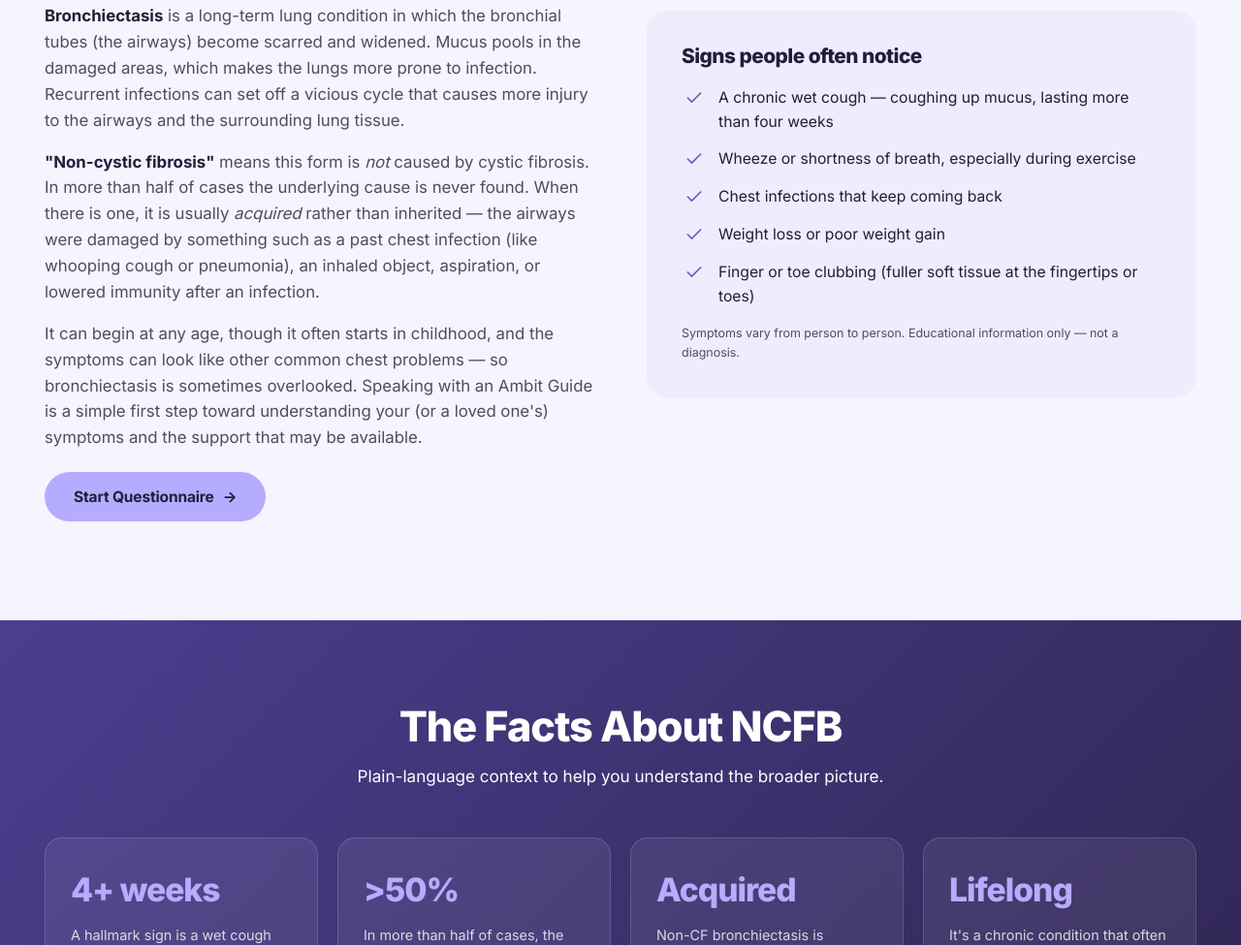
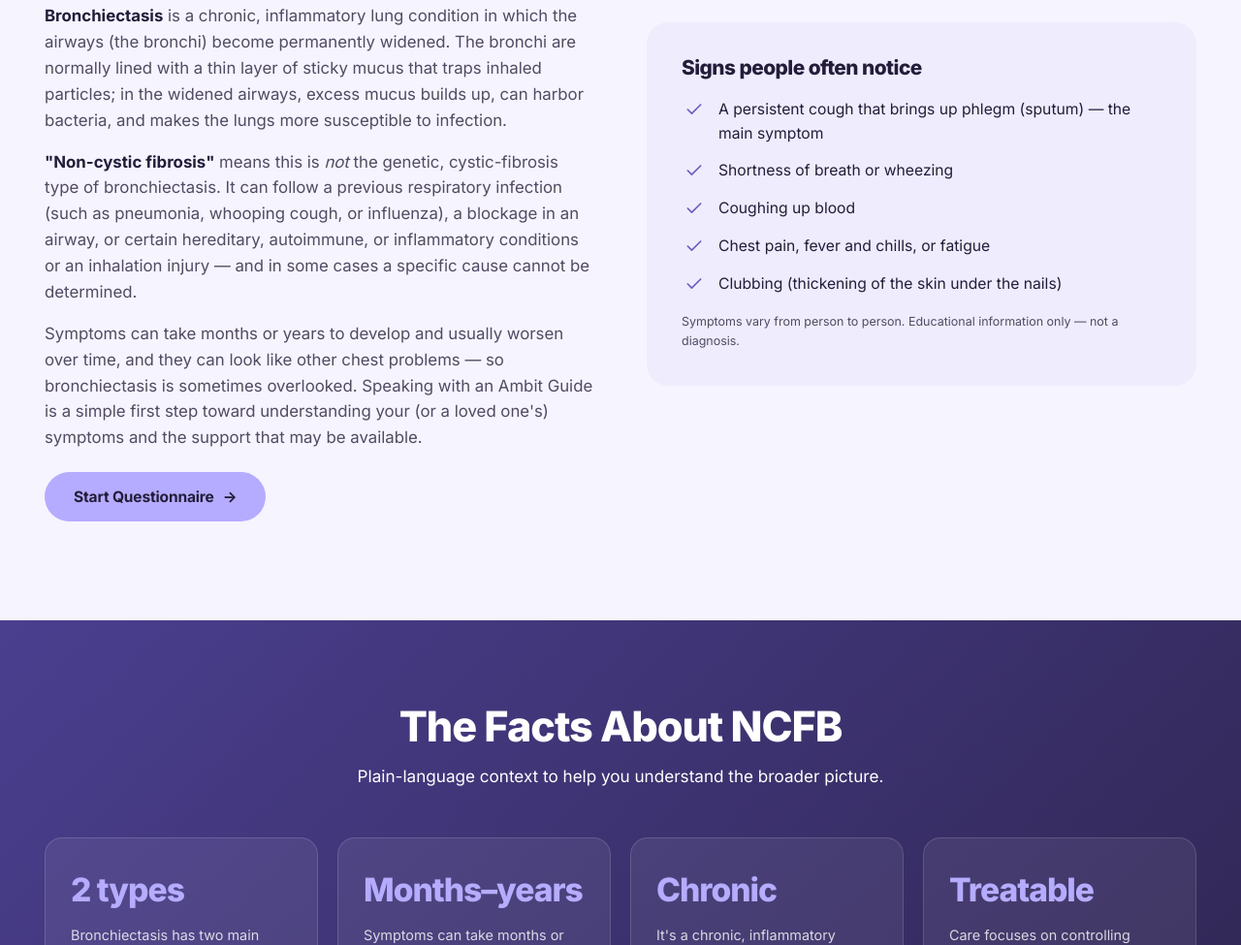
Before and after one commit to Jcespedes-ambit/Amylyx-landing-page, a plain HTML site: page index.html in a window 1280 px wide. Shown: the part 1825-2800 px from the top of the page at 97% size. Drawn offline with Linux system fonts and the light colour scheme.

Commit message:
Re-source NCFB clinical copy from Tampa General Hospital
Replace the APSU-sourced content with facts from Tampa General Hospital's
"Non-Cystic Fibrosis Bronchiectasis" patient-education page (a U.S. source),
cited in-page. Corrects two APSU-derived points that conflicted with TGH:
NCFB can have hereditary causes (dropped "acquired, not inherited"), and
TGH gives no ">50% unknown cause" figure (removed).

- About NCFB: chronic inflammatory condition, permanently widened bronchi,
  mucus harbors bacteria; causes incl. prior infection, obstruction,
  hereditary/autoimmune/inflammatory, inhalation injury, sometimes unknown
- Symptoms: persistent productive cough (primary), breathlessness/wheeze,
  coughing up blood, chest pain/fever/fatigue, clubbing
- Stat cards: 2 types, months-years, chronic, treatable (no invented numbers)
- Source footnote + README updated to cite TGH; Australian/paediatric
  caveat dropped

Co-Authored-By: Claude Opus 4.8 <noreply@anthropic.com>
Claude-Session: https://claude.ai/code/session_01LGyDdtfn8a4QD7UhYSsNN2

```diff
--- a/index.html
+++ b/index.html
@@ -237,9 +237,9 @@
         <span class="eyebrow"><svg class="icon" style="width:15px;height:15px"><use href="#i-lungs"/></svg> Bronchiectasis &amp; Your Lungs</span>
         <h1>Living with <span class="u">chronic cough</span> and recurring lung infections?</h1>
         <p class="lead">
-          A wet cough that lasts more than four weeks, bringing up mucus, and chest infections that
-          keep coming back can be signs of <strong>non-cystic fibrosis bronchiectasis (NCFB)</strong>,
-          a long-term condition in which the airways become scarred and widened and more prone to
+          A cough that won't go away and brings up phlegm, along with repeated chest infections, can
+          be a sign of <strong>non-cystic fibrosis bronchiectasis (NCFB)</strong> &mdash; a chronic
+          condition in which the airways widen, mucus builds up, and the lungs become more prone to
           infection. An Ambit Guide can talk it through with you and connect you with no-cost
           educational support, with no cost and no obligation.
         </p>
@@ -293,7 +293,7 @@
   <!-- Features -->
   <section class="band">
     <div class="wrap feat">
-      <div class="c"><div class="ic"><svg class="icon" style="width:26px;height:26px"><use href="#i-lungs"/></svg></div><h3>A lung condition with a name</h3><p>A chronic wet cough, mucus, and chest infections that keep returning can point to non-cystic fibrosis bronchiectasis (NCFB).</p></div>
+      <div class="c"><div class="ic"><svg class="icon" style="width:26px;height:26px"><use href="#i-lungs"/></svg></div><h3>A lung condition with a name</h3><p>A lingering cough that brings up phlegm, with repeated chest infections, can point to non-cystic fibrosis bronchiectasis (NCFB).</p></div>
       <div class="c"><div class="ic"><svg class="icon" style="width:26px;height:26px"><use href="#i-heart"/></svg></div><h3>No-cost educational support</h3><p>Talk through what NCFB is, what questions to ask, and what support may be available, at no cost to you.</p></div>
       <div class="c"><div class="ic"><svg class="icon" style="width:26px;height:26px"><use href="#i-user"/></svg></div><h3>A real person to guide you</h3><p>An Ambit Guide is a real person, not a bot, who helps you understand your options with no pressure and no obligations.</p></div>
     </div>
@@ -305,19 +305,19 @@
       <div class="prose">
         <span class="kicker">About the Condition</span>
         <h2 style="font-size:clamp(1.7rem,3.2vw,2.3rem);margin-bottom:20px">About Non-Cystic Fibrosis Bronchiectasis (NCFB)</h2>
-        <p><strong>Bronchiectasis</strong> is a long-term lung condition in which the bronchial tubes (the airways) become scarred and widened. Mucus pools in the damaged areas, which makes the lungs more prone to infection. Recurrent infections can set off a vicious cycle that causes more injury to the airways and the surrounding lung tissue.</p>
-        <p><strong>"Non-cystic fibrosis"</strong> means this form is <em>not</em> caused by cystic fibrosis. In more than half of cases the underlying cause is never found. When there is one, it is usually <em>acquired</em> rather than inherited &mdash; the airways were damaged by something such as a past chest infection (like whooping cough or pneumonia), an inhaled object, aspiration, or lowered immunity after an infection.</p>
-        <p>It can begin at any age, though it often starts in childhood, and the symptoms can look like other common chest problems &mdash; so bronchiectasis is sometimes overlooked. Speaking with an Ambit Guide is a simple first step toward understanding your (or a loved one's) symptoms and the support that may be available.</p>
+        <p><strong>Bronchiectasis</strong> is a chronic, inflammatory lung condition in which the airways (the bronchi) become permanently widened. The bronchi are normally lined with a thin layer of sticky mucus that traps inhaled particles; in the widened airways, excess mucus builds up, can harbor bacteria, and makes the lungs more susceptible to infection.</p>
+        <p><strong>"Non-cystic fibrosis"</strong> means this is <em>not</em> the genetic, cystic-fibrosis type of bronchiectasis. It can follow a previous respiratory infection (such as pneumonia, whooping cough, or influenza), a blockage in an airway, or certain hereditary, autoimmune, or inflammatory conditions or an inhalation injury &mdash; and in some cases a specific cause cannot be determined.</p>
+        <p>Symptoms can take months or years to develop and usually worsen over time, and they can look like other chest problems &mdash; so bronchiectasis is sometimes overlooked. Speaking with an Ambit Guide is a simple first step toward understanding your (or a loved one's) symptoms and the support that may be available.</p>
         <p style="margin-top:22px"><a href="#questionnaire" class="btn btn-primary">Start Questionnaire <span class="arrow">→</span></a></p>
       </div>
       <div class="panel">
         <h3>Signs people often notice</h3>
         <ul class="checks">
-          <li><span class="ic"><svg class="icon"><use href="#i-check"/></svg></span><span>A chronic wet cough &mdash; coughing up mucus, lasting more than four weeks</span></li>
-          <li><span class="ic"><svg class="icon"><use href="#i-check"/></svg></span><span>Wheeze or shortness of breath, especially during exercise</span></li>
-          <li><span class="ic"><svg class="icon"><use href="#i-check"/></svg></span><span>Chest infections that keep coming back</span></li>
-          <li><span class="ic"><svg class="icon"><use href="#i-check"/></svg></span><span>Weight loss or poor weight gain</span></li>
-          <li><span class="ic"><svg class="icon"><use href="#i-check"/></svg></span><span>Finger or toe clubbing (fuller soft tissue at the fingertips or toes)</span></li>
+          <li><span class="ic"><svg class="icon"><use href="#i-check"/></svg></span><span>A persistent cough that brings up phlegm (sputum) &mdash; the main symptom</span></li>
+          <li><span class="ic"><svg class="icon"><use href="#i-check"/></svg></span><span>Shortness of breath or wheezing</span></li>
+          <li><span class="ic"><svg class="icon"><use href="#i-check"/></svg></span><span>Coughing up blood</span></li>
+          <li><span class="ic"><svg class="icon"><use href="#i-check"/></svg></span><span>Chest pain, fever and chills, or fatigue</span></li>
+          <li><span class="ic"><svg class="icon"><use href="#i-check"/></svg></span><span>Clubbing (thickening of the skin under the nails)</span></li>
         </ul>
         <p style="font-size:.78rem;color:var(--body);margin-top:16px">Symptoms vary from person to person. Educational information only &mdash; not a diagnosis.</p>
       </div>
@@ -329,12 +329,12 @@
     <div class="wrap">
       <div class="head"><h2>The Facts About NCFB</h2><p>Plain-language context to help you understand the broader picture.</p></div>
       <div class="grid">
-        <div class="s"><div class="n">4+ weeks</div><p>A hallmark sign is a wet cough that lasts longer than four weeks and shouldn't be dismissed.</p></div>
-        <div class="s"><div class="n">&gt;50%</div><p>In more than half of cases, the underlying cause is never identified.</p></div>
-        <div class="s"><div class="n">Acquired</div><p>Non-CF bronchiectasis is acquired, not an inherited condition.</p></div>
-        <div class="s"><div class="n">Lifelong</div><p>It's a chronic condition that often needs ongoing, lifelong management.</p></div>
+        <div class="s"><div class="n">2 types</div><p>Bronchiectasis has two main types; this is the non-cystic-fibrosis form &mdash; not the genetic CF type.</p></div>
+        <div class="s"><div class="n">Months&ndash;years</div><p>Symptoms can take months or years to develop and usually worsen over time.</p></div>
+        <div class="s"><div class="n">Chronic</div><p>It's a chronic, inflammatory airway condition in which the bronchi permanently widen.</p></div>
+        <div class="s"><div class="n">Treatable</div><p>Care focuses on controlling symptoms, preventing infections, and improving quality of life.</p></div>
       </div>
-      <p class="foot">Source: Australian Paediatric Surveillance Unit (APSU), <em>Non-Cystic Fibrosis Bronchiectasis &mdash; Information for Parents.</em></p>
+      <p class="foot">Source: Tampa General Hospital, <em><a href="https://www.tgh.org/institutes-and-services/conditions/non-cystic-fibrosis-bronchiectasis" style="color:inherit;text-decoration:underline">Non-Cystic Fibrosis Bronchiectasis</a></em>.</p>
     </div>
   </section>
 
```
Also changed, not shown: 1 other file.
